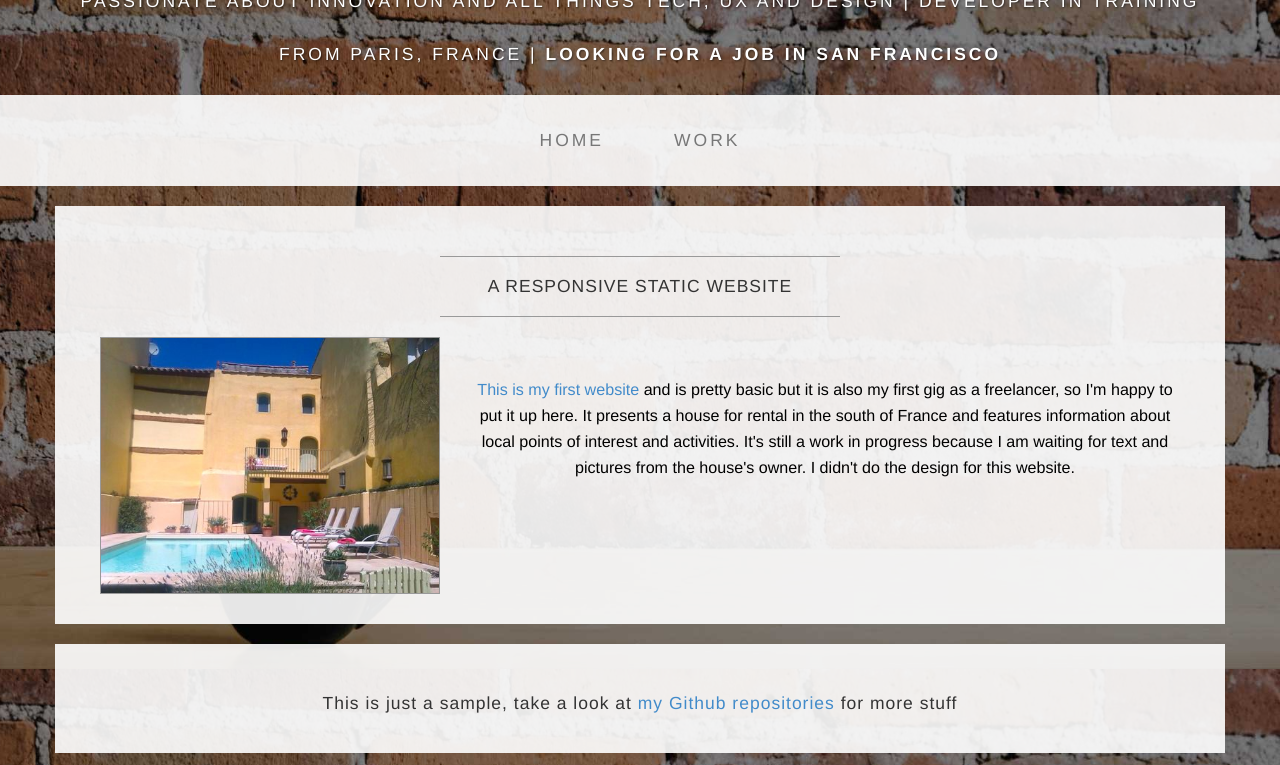
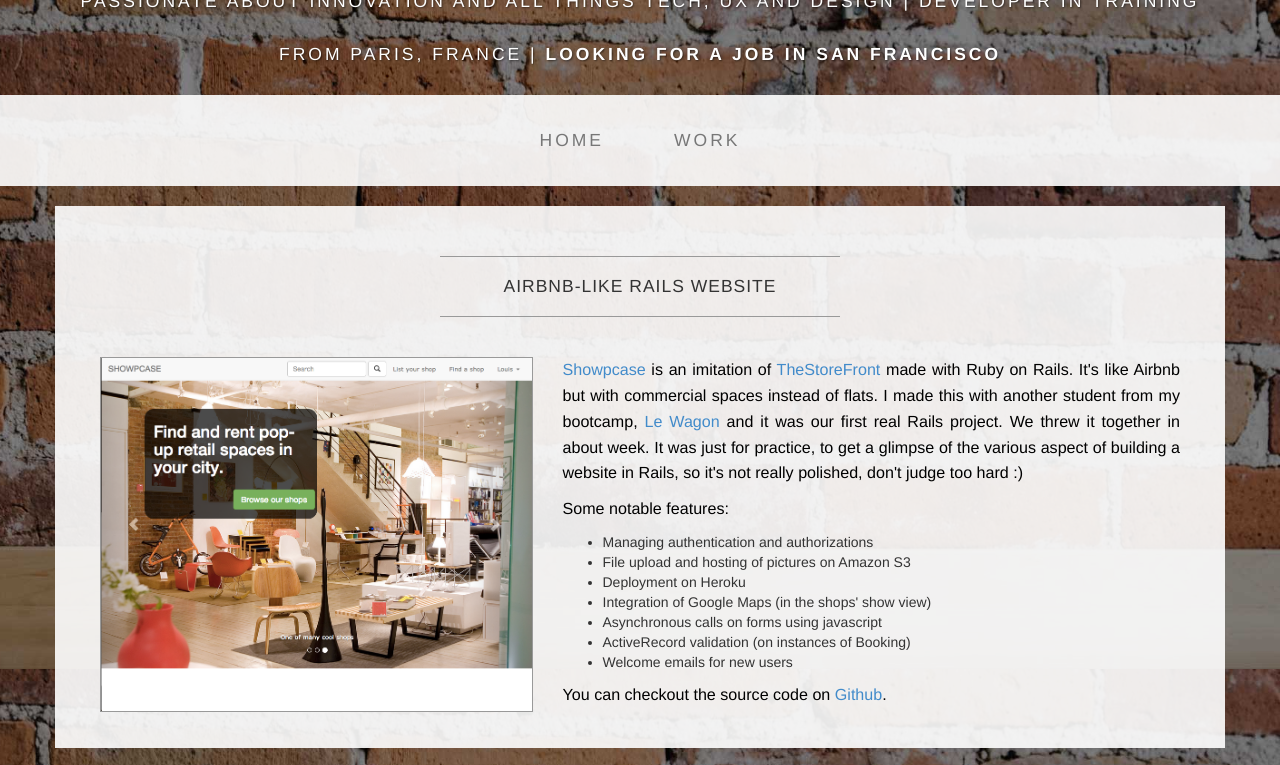
Before and after one commit to louispinot/louispinot.github.io, a plain HTML site: page work.html in a window 1280 px wide. Shown: the part 131-896 px from the top of the page. Drawn offline with nearby package versions, Linux system fonts and the light colour scheme.

Commit message:
added popupshop to Work

```diff
--- a/css/business-casual.css
+++ b/css/business-casual.css
@@ -9,7 +9,7 @@
 }
 
 .work {
-  text-align: center;
+  text-align: justify;
 }
 
 
@@ -48,7 +48,7 @@ p {
   font-size: 1.15em;
   line-height: 1.6;
   color: #000;
-  text-align: center;
+
 }
 
 hr {
--- a/work.html
+++ b/work.html
@@ -7,7 +7,7 @@
     <meta name="description" content="">
     <meta name="author" content="">
 
-    <title>Business Casual Template for Bootstrap</title>
+    <title>Louis Pinot - Portfolio</title>
 
     <!-- Bootstrap core CSS -->
     <link href="css/bootstrap.css" rel="stylesheet">
@@ -50,14 +50,48 @@
     <div class="container">
 
       <div class="row">
+
         <div class="box work">
+          <div class="col-lg-12 container">
+              <hr>
+              <h2 class="intro-text text-center">Airbnb-Like Rails Website</h2>
+              <hr>
+
+              <div class="col-sm-5 col-xs-12">
+                <br>
+                <img class="img-responsive img-border img-left" src="/img/showpcase.png" alt="">
+              </div>
+              <div class="col-sm-7 col-xs-12">
+                <hr class="visible-xs">
+                <br>
+
+                <p>
+                  <a href="#">Showpcase</a> is an imitation of <a href="https://www.thestorefront.com/">TheStoreFront</a> made with Ruby on Rails. It's like Airbnb but with commercial spaces instead of flats. I made this with another student from my bootcamp, <a href="http://www.lewagon.org/premiere">Le Wagon</a> and it was our first real Rails project. We threw it together in about week. It was just for practice, to get a glimpse of the various aspect of building a website in Rails, so it's not really polished, don't judge too hard :)
+                </p>
+                <p>Some notable features: </p>
+                <ul>
+                  <li>Managing authentication and authorizations</li>
+                  <li>File upload and hosting of pictures on Amazon S3</li>
+                  <li>Deployment on Heroku</li>
+                  <li>Integration of Google Maps (in the shops' show view)</li>
+                  <li>Asynchronous calls on forms using javascript</li>
+                  <li>ActiveRecord validation (on instances of Booking)</li>
+                  <li>Welcome emails for new users</li>
+                </ul>
+                <p>You can checkout the source code on <a href="https://github.com/edouardpo/popupshop">Github</a>.</p>
+              </div>
+            </div>
+          </div>
+
+
+        <div class="box work" id="sigean">
             <div class="col-lg-12 container">
                 <hr>
                 <h2 class="intro-text text-center">A responsive static website
                 </h2>
                 <hr>
 
-                    <div class="row"></div>
+
                   <div class="col-sm-4 col-xs-12">
                     <img class="img-responsive img-border img-left" src="/img/terrasse-landing.jpg" alt="">
                   </div>
@@ -70,7 +104,9 @@
 
             </div>
         </div>
-            <div class="box ">
+
+
+        <div class="box">
           <h3 class="text-center">This is just a sample, take a look at <a href="https://github.com/louispinot/">my Github repositories</a> for more stuff</h3>
         </div>
       </div>
```
Also changed, not shown: index.html (+1 -1 lines), img/showpcase-bis.png (added), img/showpcase.png (added). Lines whose indentation alone changed are shown as unchanged.
